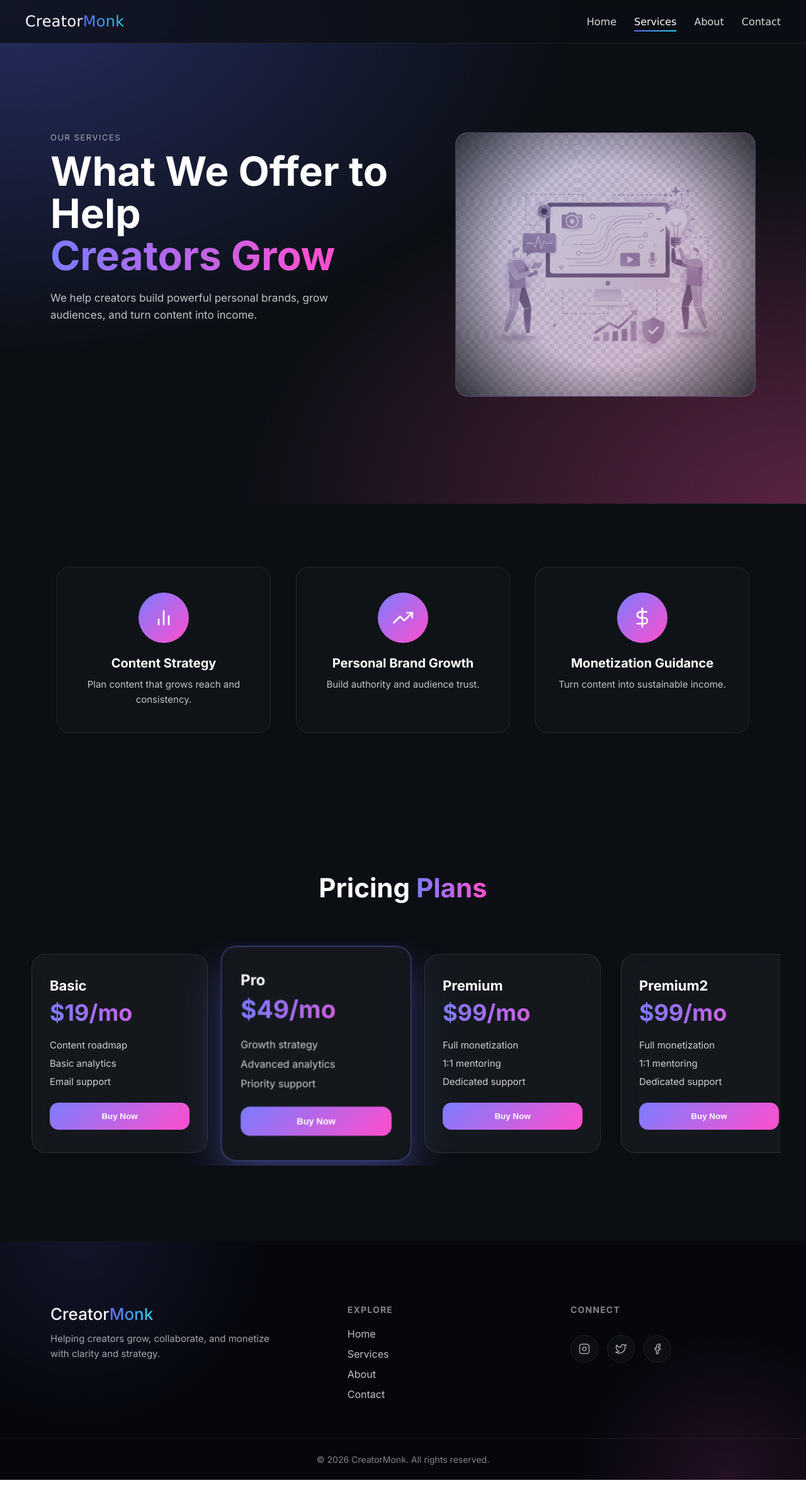
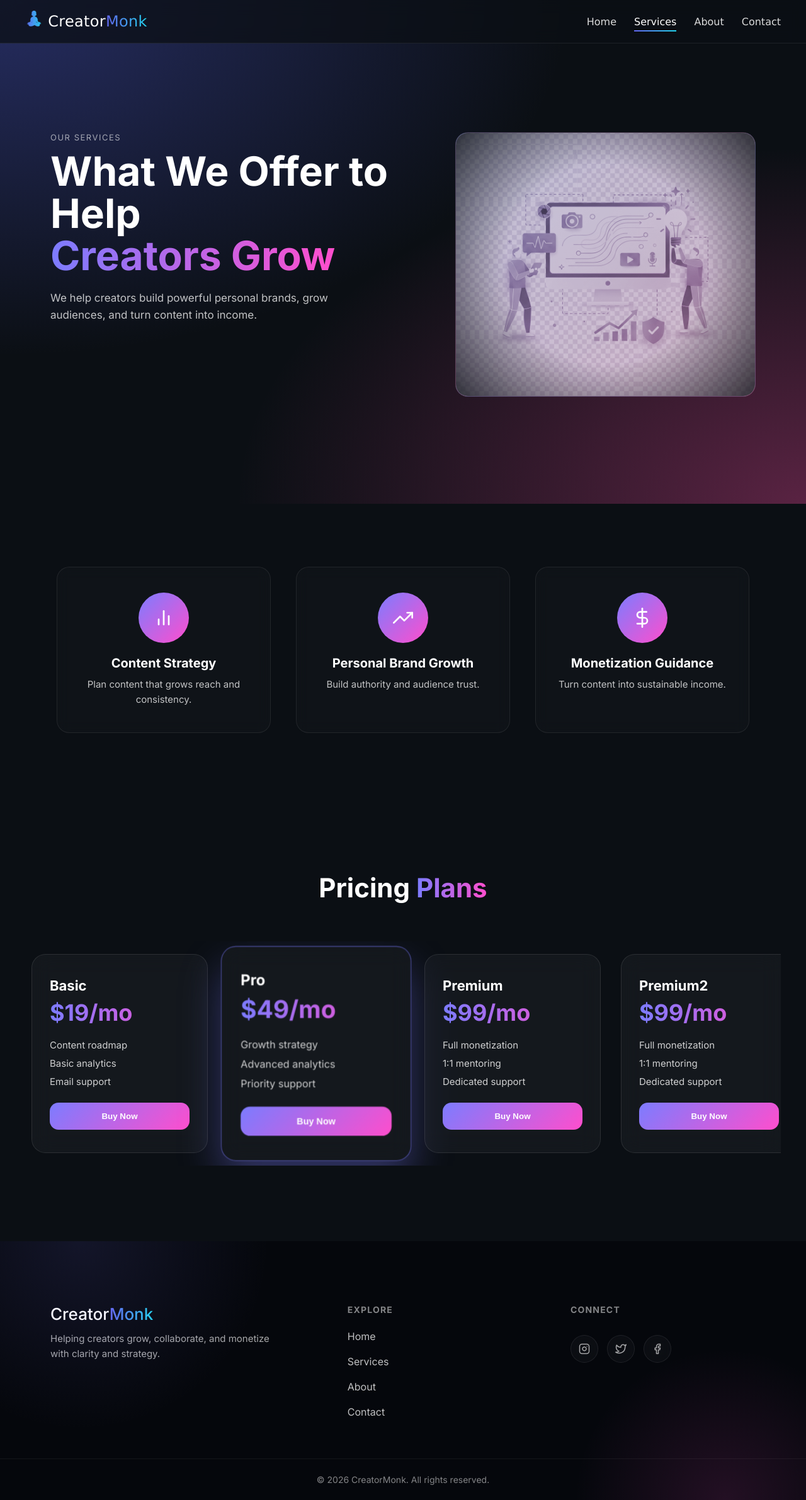
Before and after one commit to itsHellboyHere/creator-monk, a Next.js app: page /services in a window 1280 px wide. Shown: the whole page at 63% size. Before the commit the page ends 2350 px from the top, so only its background shows below. Built offline with nearby package versions, Linux system fonts and the light colour scheme.

Commit message:
added meta tags

```diff
--- a/src/app/components/Footer.jsx
+++ b/src/app/components/Footer.jsx
@@ -2,7 +2,14 @@
 
 import styles from "../css/Footer.module.css";
 import SocialLinks from "../components/SocialLinks"
+import Link from "next/link";
 
+const links_items = [
+  { name: "Home", href: "/" },
+  { name: "Services", href: "/services" },
+  { name: "About", href: "/about" },
+  { name: "Contact", href: "/contact" }
+]
 export default function Footer() {
   return (
     <footer className={styles.footer}>
@@ -23,10 +30,13 @@ export default function Footer() {
         <div className={styles.links}>
           <h4>Explore</h4>
           <ul>
-            <li>Home</li>
-            <li>Services</li>
-            <li>About</li>
-            <li>Contact</li>
+            {links_items.map((item) => (
+              <li key={item.name}>
+                <Link href={item.href} className={styles.footerLink}>
+                  {item.name}
+                </Link>
+              </li>
+            ))}
           </ul>
         </div>
 
--- a/src/app/components/Navbar.jsx
+++ b/src/app/components/Navbar.jsx
@@ -38,6 +38,7 @@ useEffect(() => {
     <nav className={`${styles.nav} ${scrolled ? styles.scrolled : ""}`}>
       <div className={styles.navInner}>
         <h2 className={styles.logo}>
+          <span className={styles.monk}>🧘‍♂️</span>
           Creator<span>Monk</span>
         </h2>
 
--- a/src/app/contact/page.js
+++ b/src/app/contact/page.js
@@ -1,4 +1,7 @@
 import Contact from "../components/Contact";
+export const metadata = {
+  title: "Contact CreatorMonk",
+};
 
 export default function ContactPage(){
     return(
--- a/src/app/css/Footer.module.css
+++ b/src/app/css/Footer.module.css
@@ -54,7 +54,7 @@
   font-size: 15px;
 }
 
-/* LINKS */
+/* SECTION HEADINGS */
 .links h4,
 .social h4 {
   font-size: 14px;
@@ -63,6 +63,7 @@
   color: rgba(255,255,255,0.5);
   margin-bottom: 20px;
 }
+
 
 .links ul {
   list-style: none;
@@ -74,16 +75,28 @@
   gap: 12px;
 }
 
+
 .links li {
+  margin: 0;
+  padding: 0;
+}
+
+
+.footerLink,
+.footerLink:link,
+.footerLink:visited {
+  display: inline-block; /* or block if you want full width */
+  padding: 4px 0;
+
   color: rgba(255,255,255,0.75);
-  cursor: pointer;
+  text-decoration: none;
   transition: color 0.25s ease;
 }
 
-.links li:hover {
+.footerLink:hover,
+.footerLink:focus-visible {
   color: white;
 }
-
 /* SOCIAL */
 .social {
   display: flex;
--- a/src/app/css/Navbar.module.css
+++ b/src/app/css/Navbar.module.css
@@ -147,3 +147,46 @@
     -webkit-text-fill-color: transparent;
   }
 }
+
+/* Update your existing .monk and animation styles with this */
+
+.monk {
+  display: inline-block;
+  margin-right: 8px;
+  font-size: 1.4rem; /* Slightly larger for better visibility */
+
+  /* Initial state */
+  filter: drop-shadow(0 0 0px rgba(34, 211, 238, 0));
+  transition: all 0.4s cubic-bezier(0.175, 0.885, 0.32, 1.275);
+  cursor: pointer;
+
+  /* Floating animation */
+  animation: floatingMonk 3.5s ease-in-out infinite;
+}
+
+/* Hover Effect: The "Zen" State */
+.logo:hover .monk {
+  transform: scale(1.25) rotate(-8deg);
+  /* Uses your cyan brand color for the glow */
+  filter: drop-shadow(0 0 12px rgba(34, 211, 238, 0.8));
+}
+
+/* Levitating Animation */
+@keyframes floatingMonk {
+  0% {
+    transform: translateY(0px);
+  }
+  50% {
+    transform: translateY(-6px);
+  }
+  100% {
+    transform: translateY(0px);
+  }
+}
+
+/* Ensure the logo text color transition is smooth when monk is hovered */
+.logo {
+  display: flex;
+  align-items: center;
+  transition: opacity 0.3s ease;
+}
--- a/src/app/layout.js
+++ b/src/app/layout.js
@@ -11,8 +11,12 @@ const inter = Inter({
 });
 
 export const metadata = {
-  title: "CreatorMonk",
-  description: "We help creators turn ideas into polished content, strong brands, and meaningful growth.",
+  title: {
+    default: "CreatorMonk",
+    template: "%s | CreatorMonk",
+  },
+  description:
+    "We help creators turn ideas into polished content, strong brands, and meaningful growth.",
 };
 
 export default function RootLayout({ children }) {
--- a/src/app/services/page.js
+++ b/src/app/services/page.js
@@ -1,5 +1,10 @@
 import OurServices from "../components/services/OurServices";
 import Services from "../components/services/Services";
+
+export const metadata = {
+  title: "Services for Creators",
+  description: "Content, branding, and growth services for creators.",
+};
 
 export default function ServicePage(){
     return(
```
